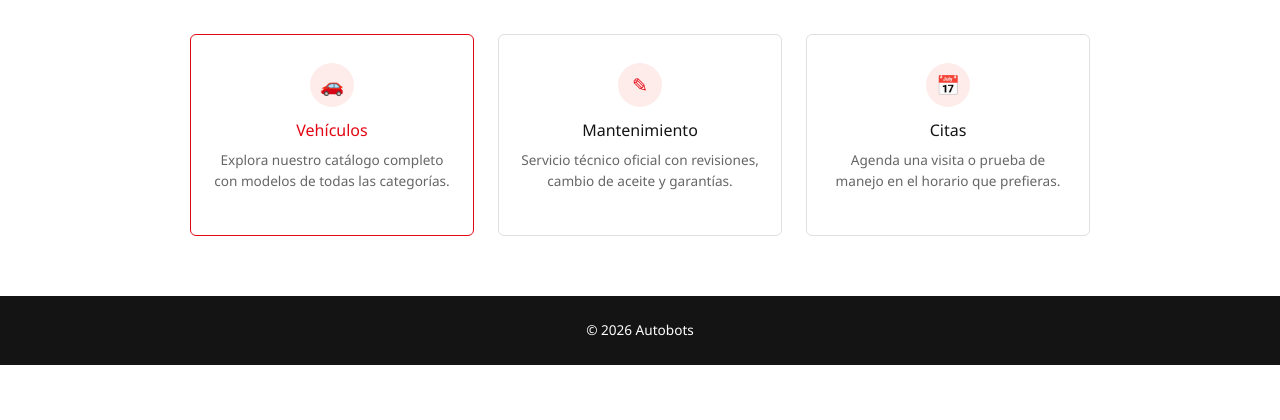
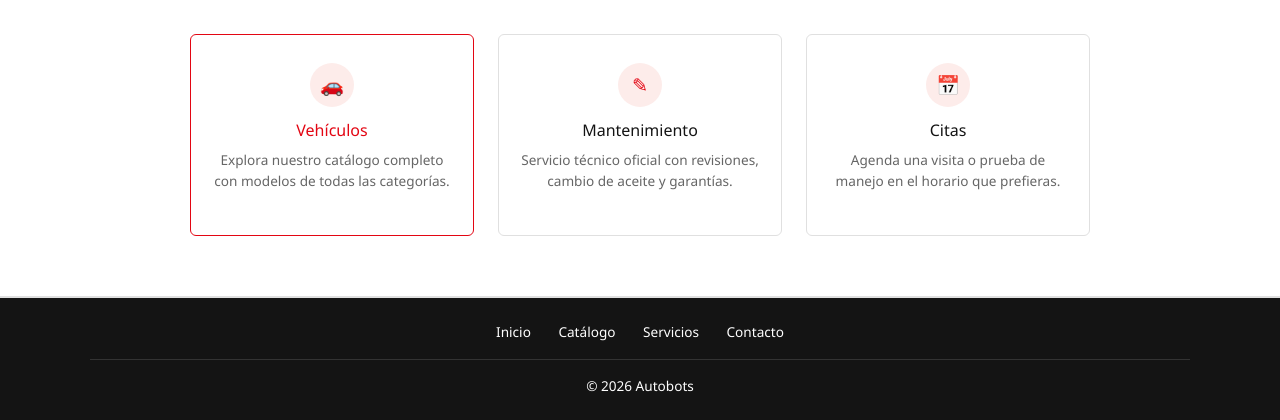
Before and after one commit to SAMTHE23/proyecto-pagina, a Flask app: page / in a window 1280 px wide. Shown: the part 1026-1446 px from the top of the page. Before the commit the page ends 1391 px from the top, so only its background shows below. Run offline with Flask 3, Linux system fonts and the light colour scheme; data comes from the database, SQL or seed files in the repository; both versions use the stored data as it was before the commit.

Commit message:
arreglos de orden de importancia

```diff
--- a/static/styles.css
+++ b/static/styles.css
@@ -216,3 +216,6 @@
 .buscador button{ background:none; border:none; cursor:pointer; font-size:1.2rem; }
 .destacados h2{ text-align:left; max-width:1100px; margin:0 auto 34px; }
 .servicios h2{ text-align:left; max-width:900px; margin:0 auto 34px; }
+.divisor{ border:0; border-top:2px solid var(--gris-borde); opacity:1; margin:0; }
+.footer-links a{ color:#fff; text-decoration:none; margin:0 12px; }
+.footer-divisor{ border:0; border-top:1px solid #333; opacity:1; margin:16px auto; max-width:1100px; }
--- a/templates/base.html
+++ b/templates/base.html
@@ -39,7 +39,14 @@
     {% block contenido %}{% endblock %}
   </main>
 
-  <footer>
+   <footer>
+    <div class="footer-links">
+      <a href="{{ url_for('home') }}">Inicio</a>
+      <a href="{{ url_for('catalogo') }}">Catálogo</a>
+      <a href="{{ url_for('servicios') }}">Servicios</a>
+      <a href="{{ url_for('contacto') }}">Contacto</a>
+    </div>
+    <hr class="footer-divisor">
     &copy; 2026 Autobots
   </footer>
 
--- a/templates/index.html
+++ b/templates/index.html
@@ -52,4 +52,5 @@
       </div>
     </div>
   </section>
+  <hr class="divisor">
 {% endblock %}
```
Also changed, not shown: autobot.db (deleted), 1 other file.
